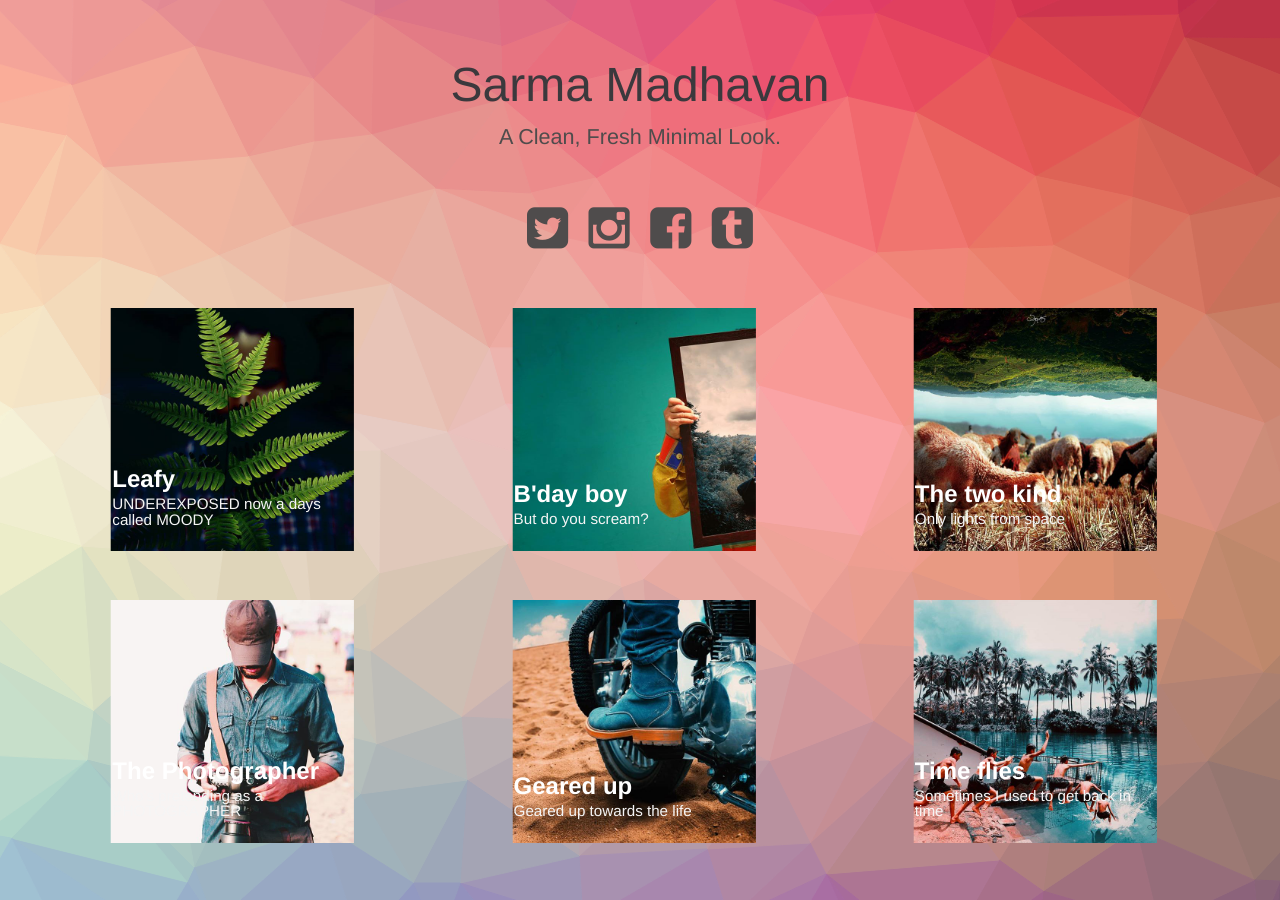
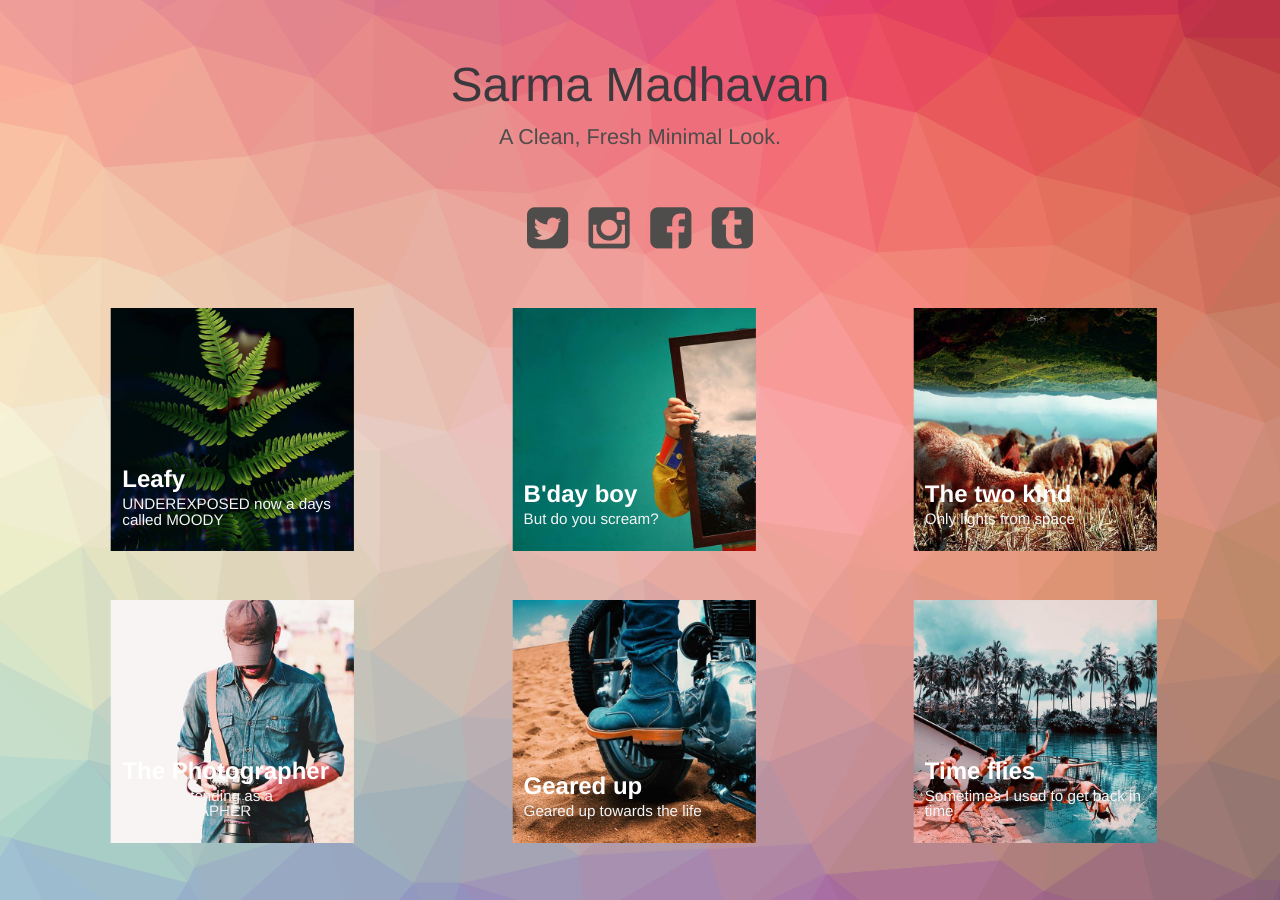
Before and after one commit to sarmamadhavan/sarmamadhavan-github.io, a Jekyll site: the page built from index.html, in a window 1280 px wide. Built offline with Jekyll 4.4.1, drawn with Linux system fonts in a browser that asks for light colours.

Commit message:
moved card caption to a little right

```diff
--- a/css/modern-blog.css
+++ b/css/modern-blog.css
@@ -72,7 +72,7 @@
 .card__container--closed .card__caption {
 	font-size: 1em;
 	max-width: auto;
-	padding: 10px 40px 25px;
+	padding: 10px 50px 25px;
 	-webkit-transform: translateY(-100%);
 	-ms-transform: translateY(-100%);
 	transform: translateY(-100%);
```
Also changed, not shown: 2 other files.
